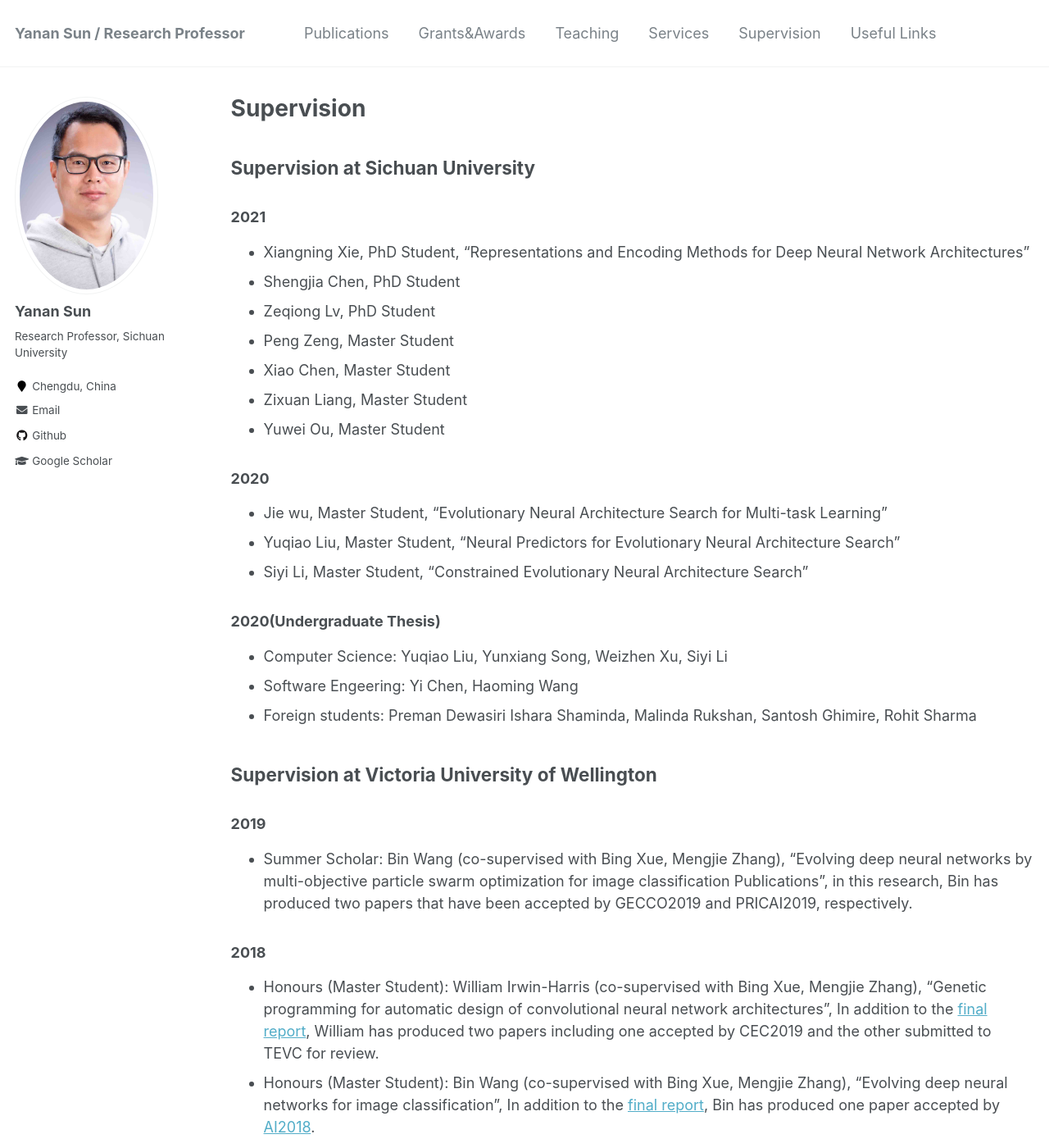
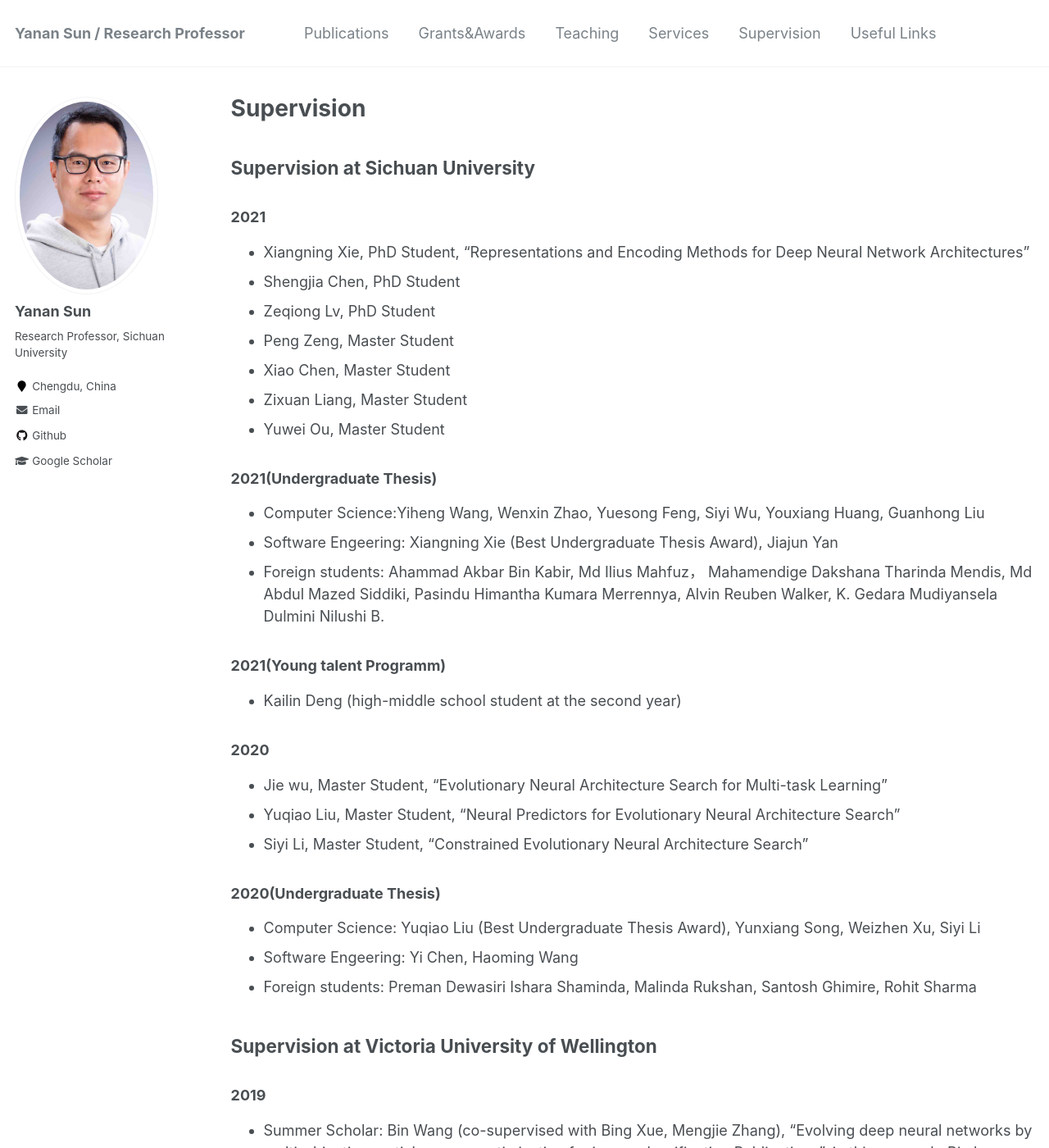
Before and after one commit to yn-sun/yn-sun.github.io, a Jekyll site: the page built from _pages/supervision.md, in a window 1280 px wide and 1400 px high. Shown: the whole window at 82% size. Built offline with Jekyll 4.4.1, drawn with Linux system fonts in a browser that asks for light colours; comment, search, counter and statistics services are not loaded.

Commit message:
Update supervision.md

```diff
--- a/_pages/supervision.md
+++ b/_pages/supervision.md
@@ -15,13 +15,21 @@ author_profile: true
 * Zixuan Liang, Master Student
 * Yuwei Ou, Master Student
 
+### 2021(Undergraduate Thesis)
+* Computer Science:Yiheng Wang, Wenxin Zhao, Yuesong Feng, Siyi Wu, Youxiang Huang, Guanhong Liu
+* Software Engeering: Xiangning Xie (Best Undergraduate Thesis Award), Jiajun Yan
+* Foreign students: Ahammad Akbar Bin Kabir, Md Ilius Mahfuz， Mahamendige Dakshana Tharinda Mendis, Md Abdul Mazed Siddiki, Pasindu Himantha Kumara Merrennya, Alvin Reuben Walker, K. Gedara Mudiyansela Dulmini Nilushi B.
+
+### 2021(Young talent Programm)
+* Kailin Deng (high-middle school student at the second year)
+
 ### 2020
 * Jie wu, Master Student, “Evolutionary Neural Architecture Search for Multi-task Learning”
 * Yuqiao Liu, Master Student, “Neural Predictors for Evolutionary Neural Architecture Search”
 * Siyi Li, Master Student, “Constrained Evolutionary Neural Architecture Search”
 
 ### 2020(Undergraduate Thesis)
-* Computer Science: Yuqiao Liu, Yunxiang Song, Weizhen Xu, Siyi Li
+* Computer Science: Yuqiao Liu (Best Undergraduate Thesis Award), Yunxiang Song, Weizhen Xu, Siyi Li
 * Software Engeering: Yi Chen, Haoming Wang
 * Foreign students: Preman Dewasiri Ishara Shaminda, Malinda Rukshan, Santosh Ghimire, Rohit Sharma
 
```
